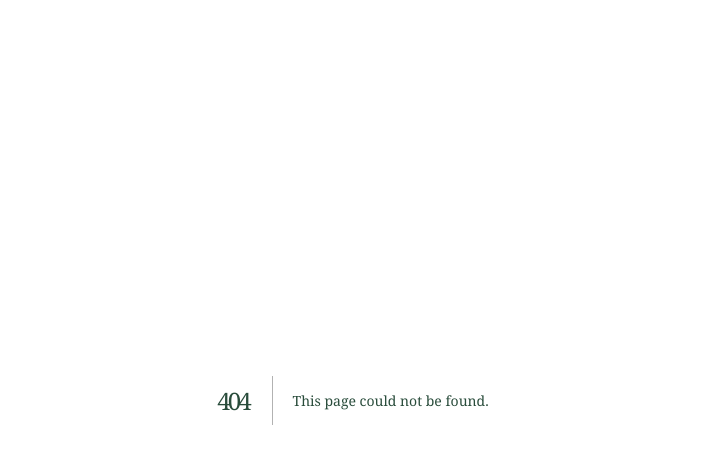
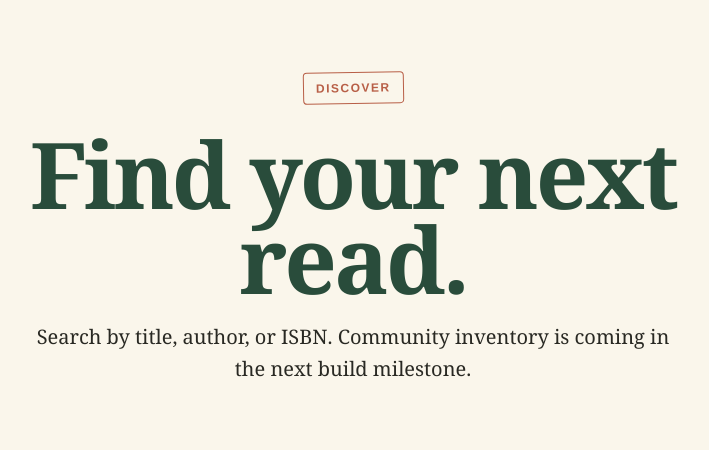
Before and after one commit to kametts23-prog/page-pigeon, a Next.js app: page /discover in a window 1280 px wide. Before the commit this address had no page. Shown: the top 450 px of the page, without its empty margins (287-996 px from the left). Built offline with nearby package versions, Linux system fonts and the light colour scheme.

Commit message:
Add app/discover/page.tsx

```diff
--- /dev/null
+++ b/app/discover/page.tsx
@@ -0,0 +1,9 @@
+export default function Discover() {
+  return (
+    <main className="hero">
+      <div className="stamp">DISCOVER</div>
+      <h1>Find your next read.</h1>
+      <p className="lede">Search by title, author, or ISBN. Community inventory is coming in the next build milestone.</p>
+    </main>
+  );
+}
```
